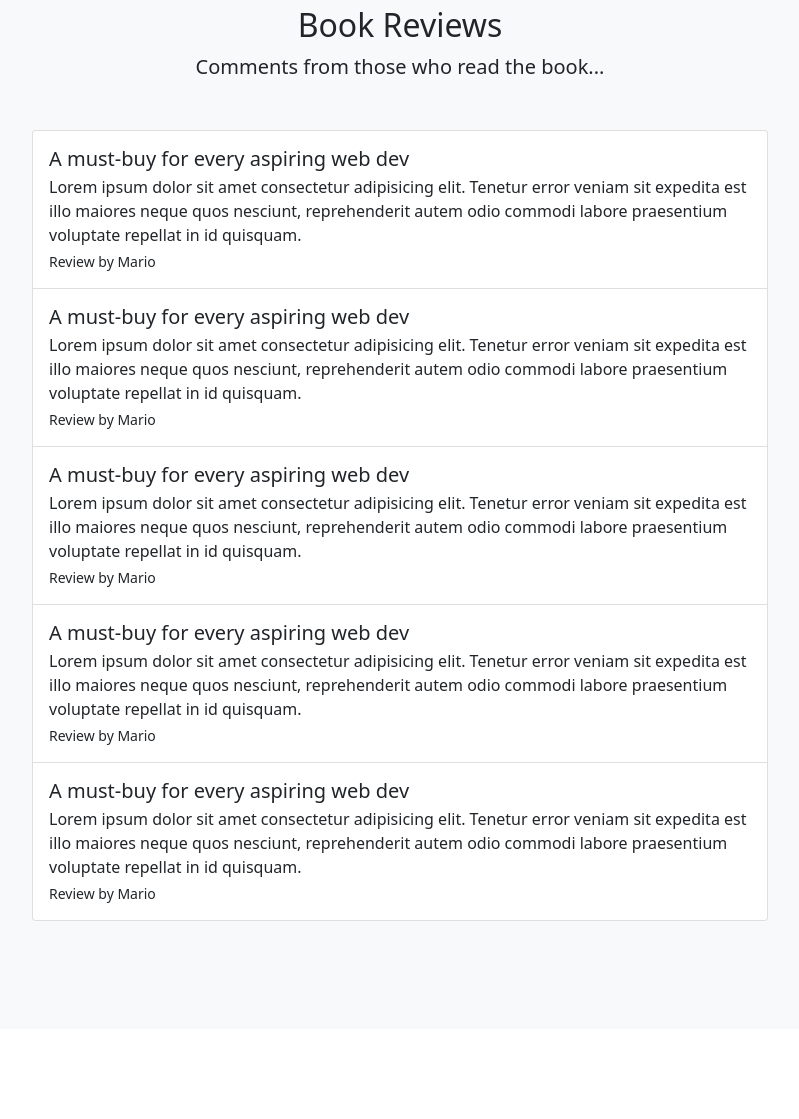
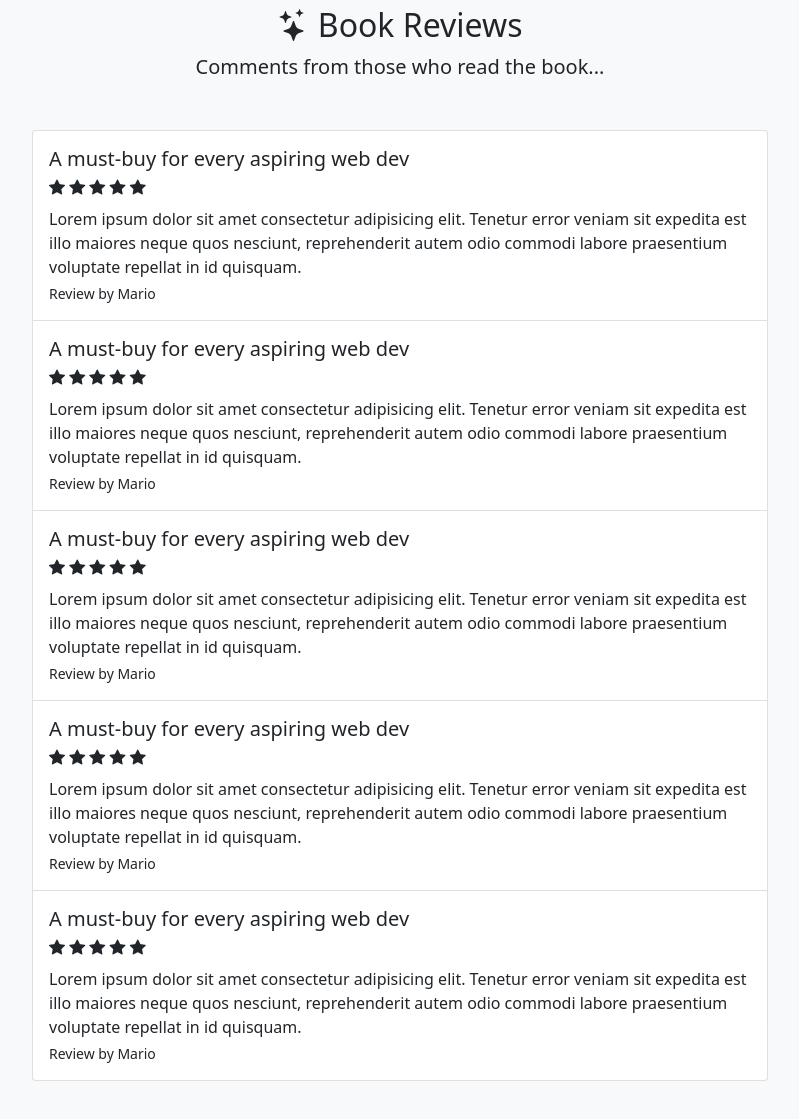
Before and after one commit to saberdale03/first-bootstrap-project, a plain HTML site: page index.html in a window 1280 px wide. Shown: the part 2534-3653 px from the top of the page, without its empty margins (240-1039 px from the left). Before the commit the page ends 3563 px from the top, so only its background shows below. Drawn offline with nearby package versions, Linux system fonts and the light colour scheme.

Commit message:
Bootstrap icons added

```diff
--- a/index.html
+++ b/index.html
@@ -367,7 +367,7 @@
     <section id="reviews" class="bg-light">
       <div class="container-lg">
         <div class="text-center">
-          <h2>Book Reviews</h2>
+          <h2><i class="bi bi-stars"></i> Book Reviews</h2>
           <p class="lead">Comments from those who read the book...</p>
         </div>
 
@@ -376,6 +376,13 @@
             <div class="list-group">
               <div class="list-group-item py-3">
                 <h5 class="mb-1">A must-buy for every aspiring web dev</h5>
+                <div class="pb-2">
+                  <i class="bi bi-star-fill"></i>
+                  <i class="bi bi-star-fill"></i>
+                  <i class="bi bi-star-fill"></i>
+                  <i class="bi bi-star-fill"></i>
+                  <i class="bi bi-star-fill"></i>
+                </div>
                 <p class="mb-1">
                   Lorem ipsum dolor sit amet consectetur adipisicing elit.
                   Tenetur error veniam sit expedita est illo maiores neque quos
@@ -386,6 +393,13 @@
               </div>
               <div class="list-group-item py-3">
                 <h5 class="mb-1">A must-buy for every aspiring web dev</h5>
+                <div class="pb-2">
+                  <i class="bi bi-star-fill"></i>
+                  <i class="bi bi-star-fill"></i>
+                  <i class="bi bi-star-fill"></i>
+                  <i class="bi bi-star-fill"></i>
+                  <i class="bi bi-star-fill"></i>
+                </div>
                 <p class="mb-1">
                   Lorem ipsum dolor sit amet consectetur adipisicing elit.
                   Tenetur error veniam sit expedita est illo maiores neque quos
@@ -396,6 +410,13 @@
               </div>
               <div class="list-group-item py-3">
                 <h5 class="mb-1">A must-buy for every aspiring web dev</h5>
+                <div class="pb-2">
+                  <i class="bi bi-star-fill"></i>
+                  <i class="bi bi-star-fill"></i>
+                  <i class="bi bi-star-fill"></i>
+                  <i class="bi bi-star-fill"></i>
+                  <i class="bi bi-star-fill"></i>
+                </div>
                 <p class="mb-1">
                   Lorem ipsum dolor sit amet consectetur adipisicing elit.
                   Tenetur error veniam sit expedita est illo maiores neque quos
@@ -406,6 +427,13 @@
               </div>
               <div class="list-group-item py-3">
                 <h5 class="mb-1">A must-buy for every aspiring web dev</h5>
+                <div class="pb-2">
+                  <i class="bi bi-star-fill"></i>
+                  <i class="bi bi-star-fill"></i>
+                  <i class="bi bi-star-fill"></i>
+                  <i class="bi bi-star-fill"></i>
+                  <i class="bi bi-star-fill"></i>
+                </div>
                 <p class="mb-1">
                   Lorem ipsum dolor sit amet consectetur adipisicing elit.
                   Tenetur error veniam sit expedita est illo maiores neque quos
@@ -416,6 +444,13 @@
               </div>
               <div class="list-group-item py-3">
                 <h5 class="mb-1">A must-buy for every aspiring web dev</h5>
+                <div class="pb-2">
+                  <i class="bi bi-star-fill"></i>
+                  <i class="bi bi-star-fill"></i>
+                  <i class="bi bi-star-fill"></i>
+                  <i class="bi bi-star-fill"></i>
+                  <i class="bi bi-star-fill"></i>
+                </div>
                 <p class="mb-1">
                   Lorem ipsum dolor sit amet consectetur adipisicing elit.
                   Tenetur error veniam sit expedita est illo maiores neque quos
```
